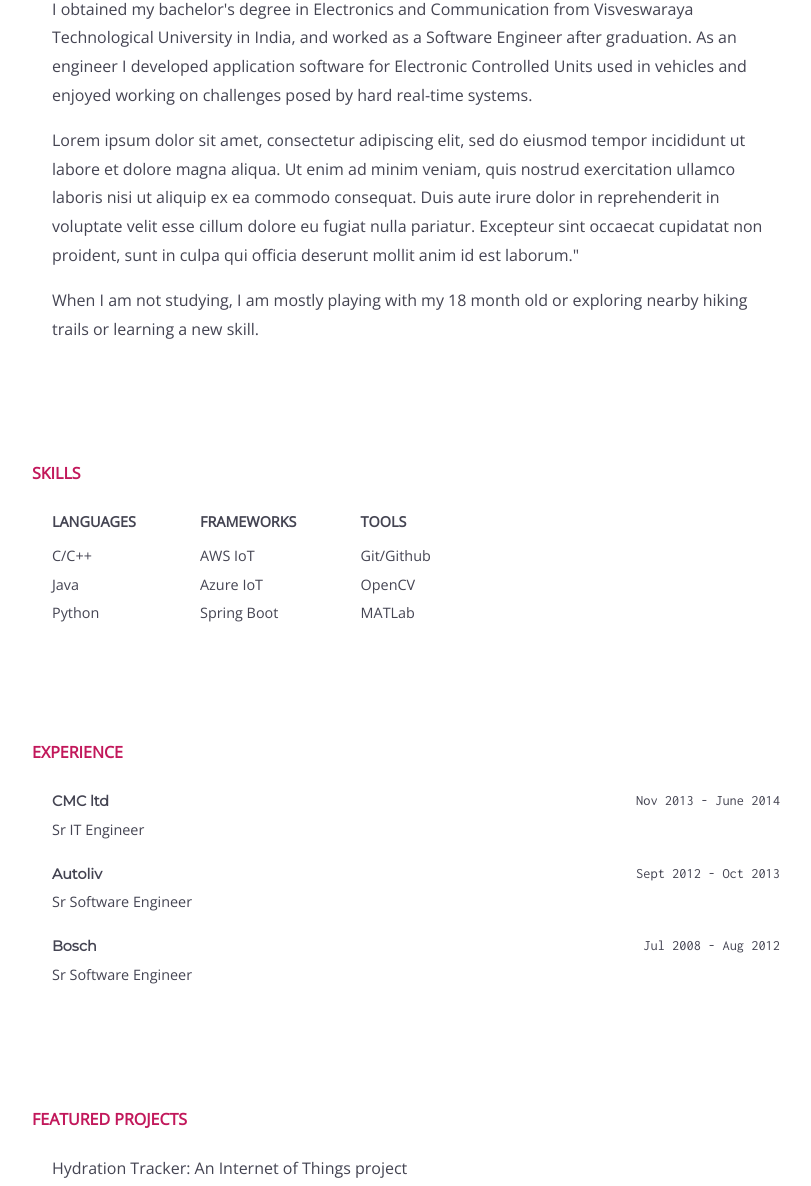
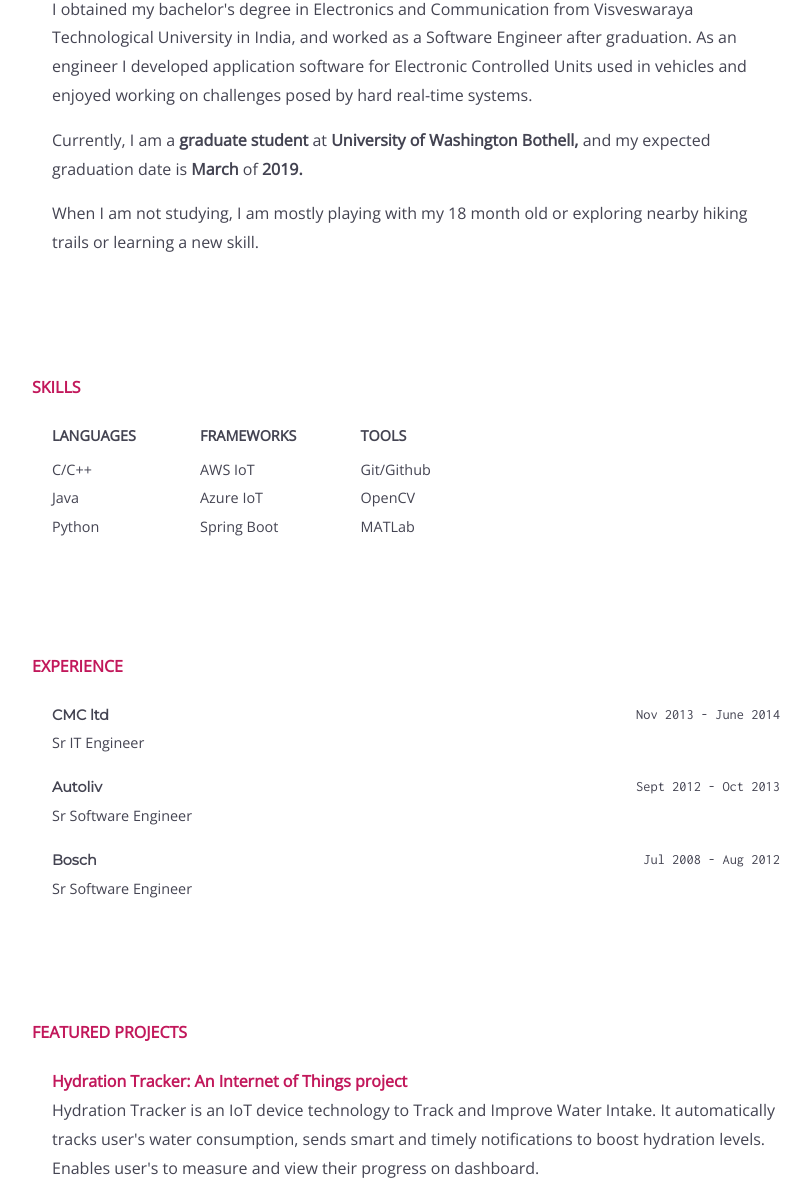
Before and after one commit to ambikagh/ambikagh.github.io, a plain HTML site: page index.html in a window 1280 px wide. Shown: the part 784-1970 px from the top of the page, without its empty margins (224-1035 px from the left). Drawn offline with nearby package versions, Linux system fonts and the light colour scheme; a web font is replaced by a local one.

Commit message:
Updated project: hydration tracker

```diff
--- a/css/style.css
+++ b/css/style.css
@@ -128,7 +128,17 @@ p{
   font-size: 0.8em;
 }
 
-
+.project1 {
+  font-weight: 700;
+  color: #C2185B;
+}
+.hydrate {
+  width: 100%;
+  display: block;
+  margin: 0 auto;
+  border-radius: 10px;
+  margin-bottom: 10px;
+}
 
 @media screen and (max-width: 550px){
   body {
--- a/index.html
+++ b/index.html
@@ -1,6 +1,7 @@
 <html>
   <head>
-    <title>Ambika's page</title>
+    <title>Ambika Hegde | Graduate Student</title>
+    <link href="/img/working.png" rel="icon" type="image/png" hreflang="en-us">
     <meta charset="UTF-8">
     <meta name="viewport" content="width=device-width, initial-scale=1.0">
     <link href="https://fonts.googleapis.com/css?family=Montserrat|Open+Sans|Patua+One|Roboto|Inconsolata" rel="stylesheet">
@@ -42,14 +43,10 @@
                             enjoyed working on challenges posed by hard real-time systems.
                         </p>
                         <p>
-                                Lorem ipsum dolor sit amet, consectetur adipiscing elit,
-                                sed do eiusmod tempor incididunt ut labore et dolore magna
-                                aliqua. Ut enim ad minim veniam, quis nostrud exercitation
-                                ullamco laboris nisi ut aliquip ex ea commodo consequat.
-                                Duis aute irure dolor in reprehenderit in voluptate velit
-                                esse cillum dolore eu fugiat nulla pariatur. Excepteur
-                                sint occaecat cupidatat non proident, sunt in culpa qui
-                                officia deserunt mollit anim id est laborum."
+                            Currently, I am a <strong>graduate student</strong>  at
+                            <strong>University of Washington Bothell,</strong>
+                            and my expected graduation date is <strong>March</strong> of
+                            <strong>2019.</strong>
                         </p>
                         <p>
                             When I am not studying, I am mostly playing with my 18 month old or
@@ -111,8 +108,18 @@
                     <div class = "section">Featured Projects</div>
                     <div class = "section-content">
                         <div class="project-tools">
-                            <div>Hydration Tracker: An Internet of Things project</div>
-                            <span class="used-tools">Java</span>
+                            <div class = "project1">Hydration Tracker: An Internet of Things project</div>
+                            <p>
+                               Hydration Tracker is an IoT device technology to Track and
+                               Improve Water Intake. It automatically tracks user's
+                               water consumption, sends smart and timely notifications to
+                               boost hydration levels. Enables user's to measure and
+                               view their progress on dashboard.
+                            </p>
+                            <a href = "https://ambikagh.github.io/HydrationTracker/" target="_blank" >
+                                <img class = "hydrate" src = "/img/hydrate.jpg" alt="Hydration Tracker">
+                            </a>
+
                             <span class="used-tools">Python</span>
                             <span class="used-tools">AWS IoT</span>
                             <span class="used-tools">AWS Lambda</span>
```
Also changed, not shown: img/hydrate.jpg (added), img/working.png (added).
